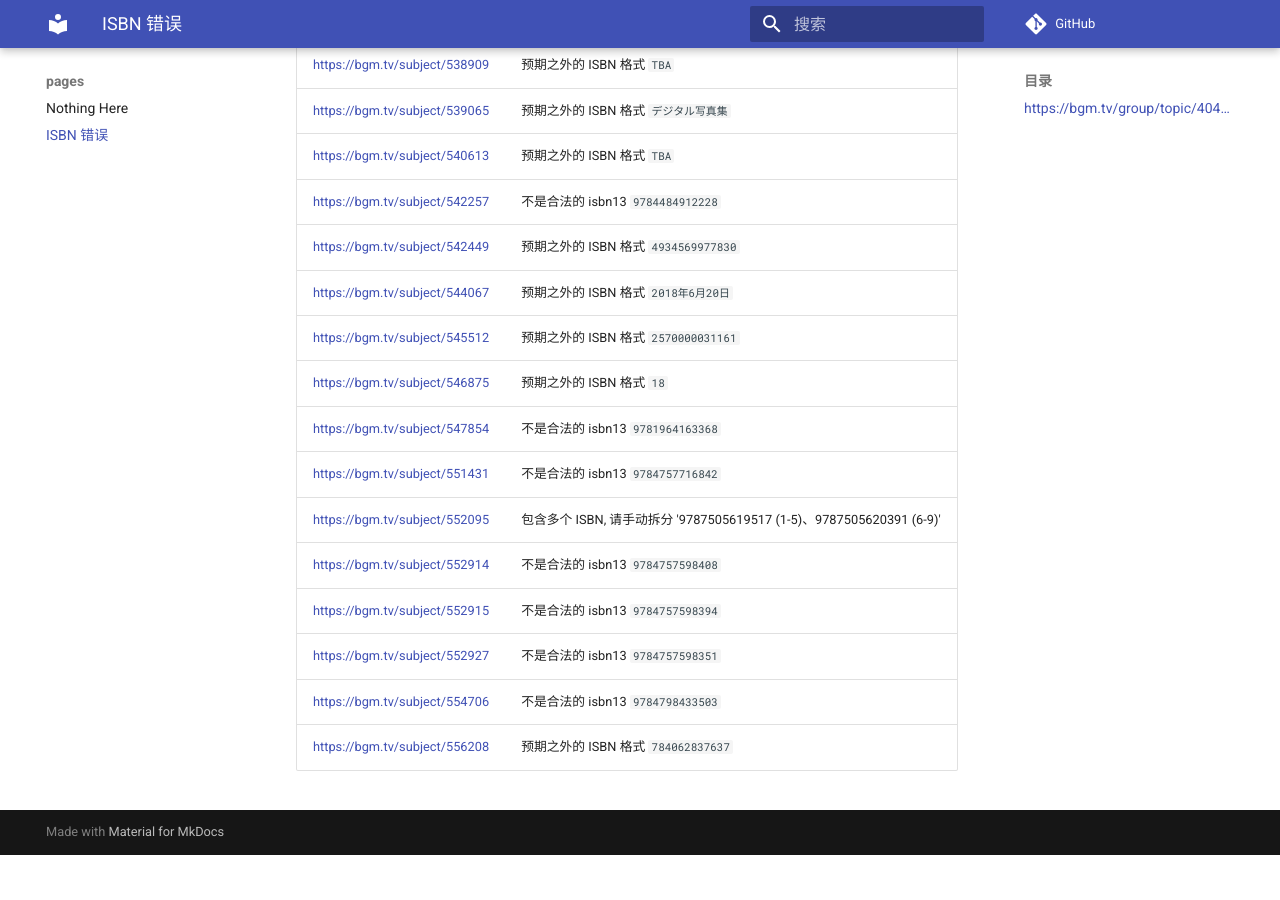
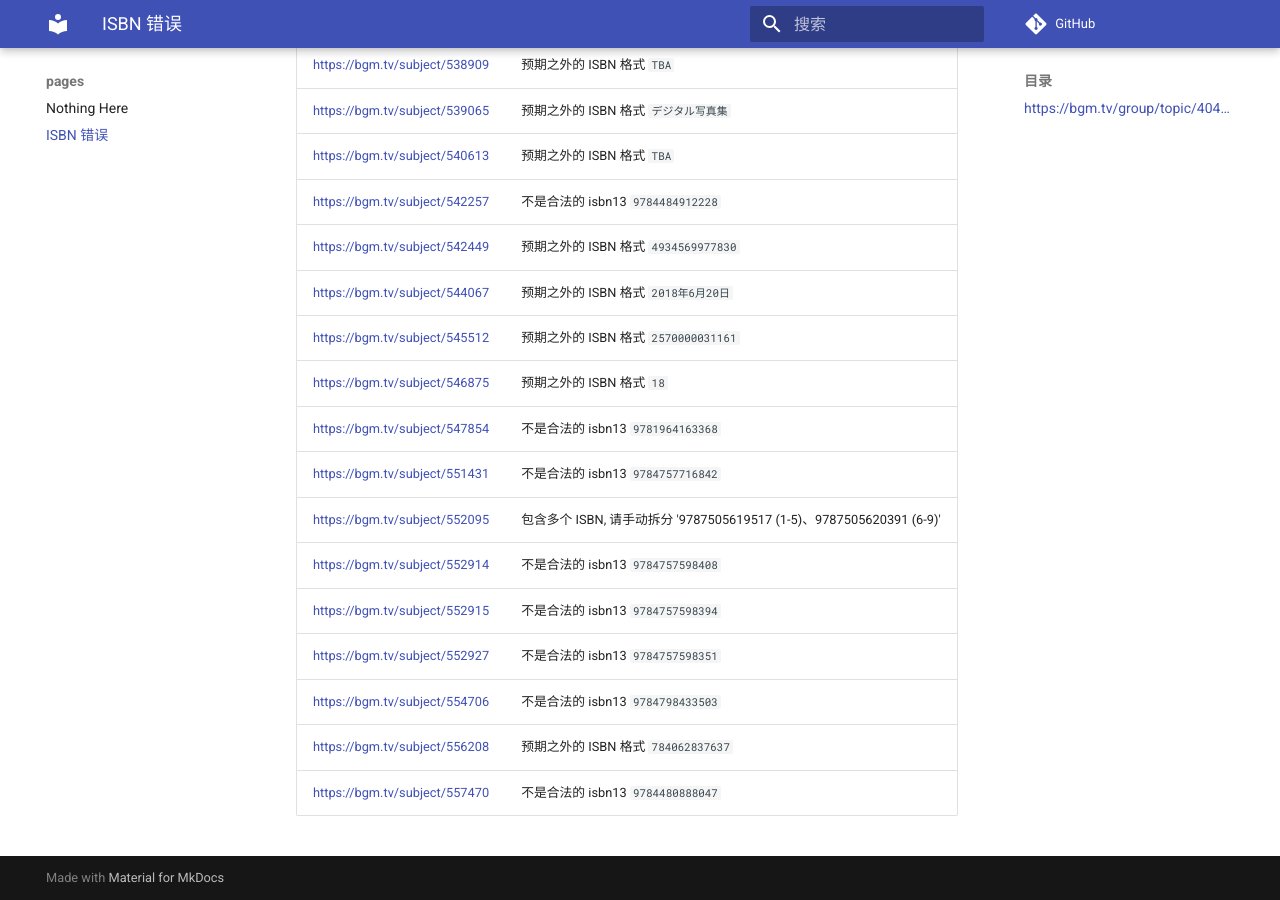
Before and after one commit to trim21/bangumi-pages, an MkDocs documentation site: the page built from docs/isbn.md, in a window 1280 px wide and 900 px high, scrolled down 6823 px. Built offline with MkDocs 1.6.1 and Material for MkDocs 9.7.7, drawn with Linux system fonts in a browser that asks for light colours; comment, search, counter and statistics services are not loaded; before the commit the page ends 7678 px from its top, so only the background shows below that; part of the change alters nothing that is shown.

Commit message:
update isbn.md

```diff
--- a/docs/isbn.md
+++ b/docs/isbn.md
@@ -1,7 +1,7 @@
 # ISBN 错误
 ## <https://bgm.tv/group/topic/404801>
 
-total 160
+total 161
 
 | url | error |
 | --- |  ---  |
@@ -165,3 +165,4 @@ total 160
 | <https://bgm.tv/subject/552927> | 不是合法的 isbn13 <code>9784757598351</code> |
 | <https://bgm.tv/subject/554706> | 不是合法的 isbn13 <code>9784798433503</code> |
 | <https://bgm.tv/subject/556208> | 预期之外的 ISBN 格式 `784062837637` |
+| <https://bgm.tv/subject/557470> | 不是合法的 isbn13 <code>9784480888047</code> |
```
